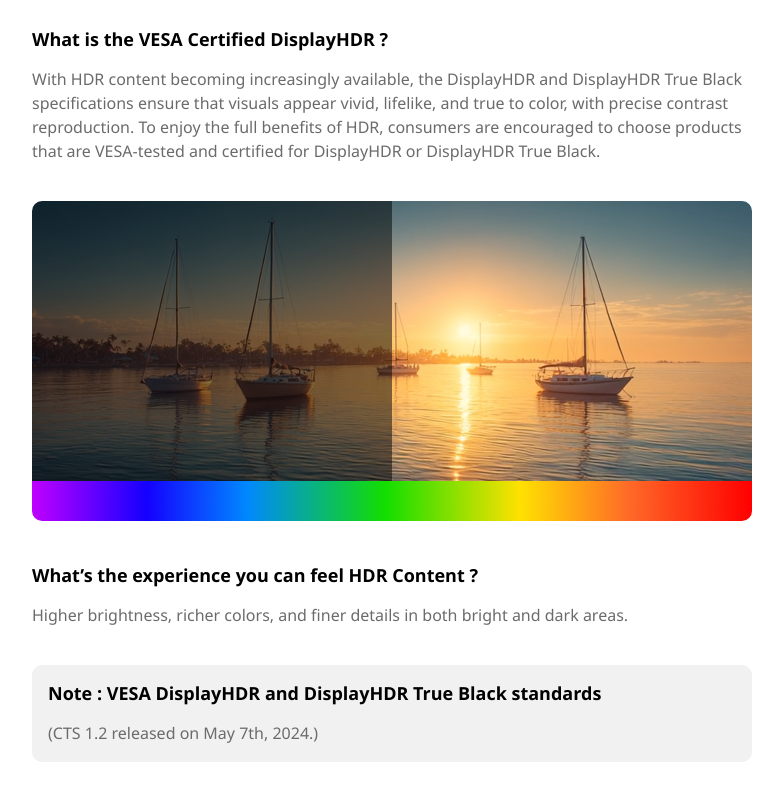
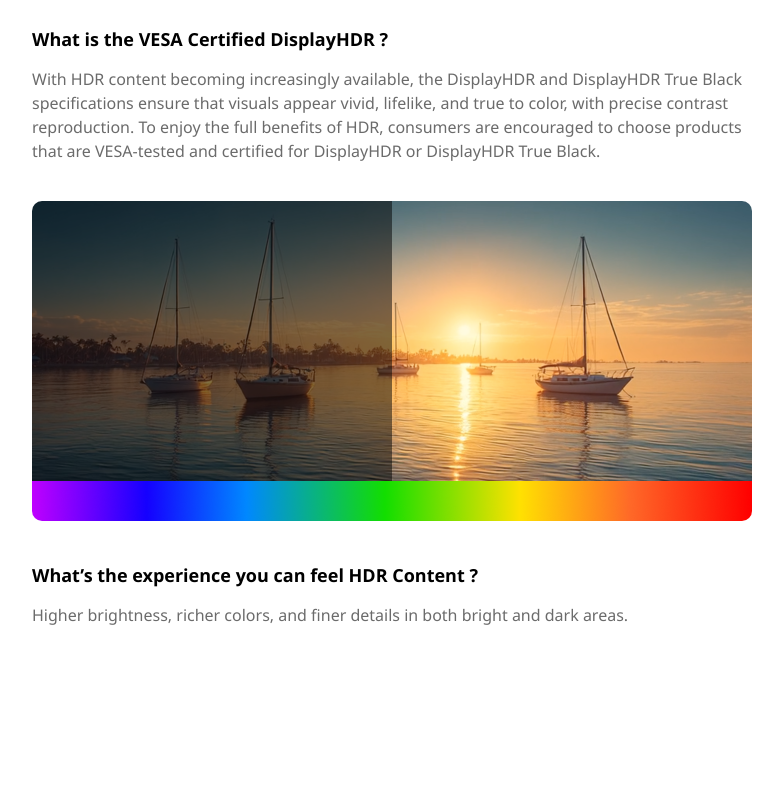
Before and after one commit to wandafeng/feature_pages, a plain HTML site: page feature_pages/display_vesahdr_r/index.html in a window 1280 px wide. Shown: the part 854-1654 px from the top of the page, without its empty margins (248-1031 px from the left). After the commit the page ends 1541 px from the top, so only its background shows below. Drawn offline with Linux system fonts and the light colour scheme.

Commit message:
remove note

```diff
--- a/feature_pages/display_vesahdr_r/index.html
+++ b/feature_pages/display_vesahdr_r/index.html
@@ -53,16 +53,7 @@
             Higher brightness, richer colors, and finer details in both bright and dark areas.
         </p>
         <br>
-        <div class="note">
-            <h2 data-i18n="s8">
-                Note : VESA DisplayHDR and DisplayHDR True Black standards
-            </h2>
-            <p data-i18n="s9">
-                (CTS 1.2 released on May 7th, 2024.)
-            </p>
-        </div>
-        <br><br>
-
+        <br>
     </div>
 </body>
 
```
Also changed, not shown: 1 other file.
